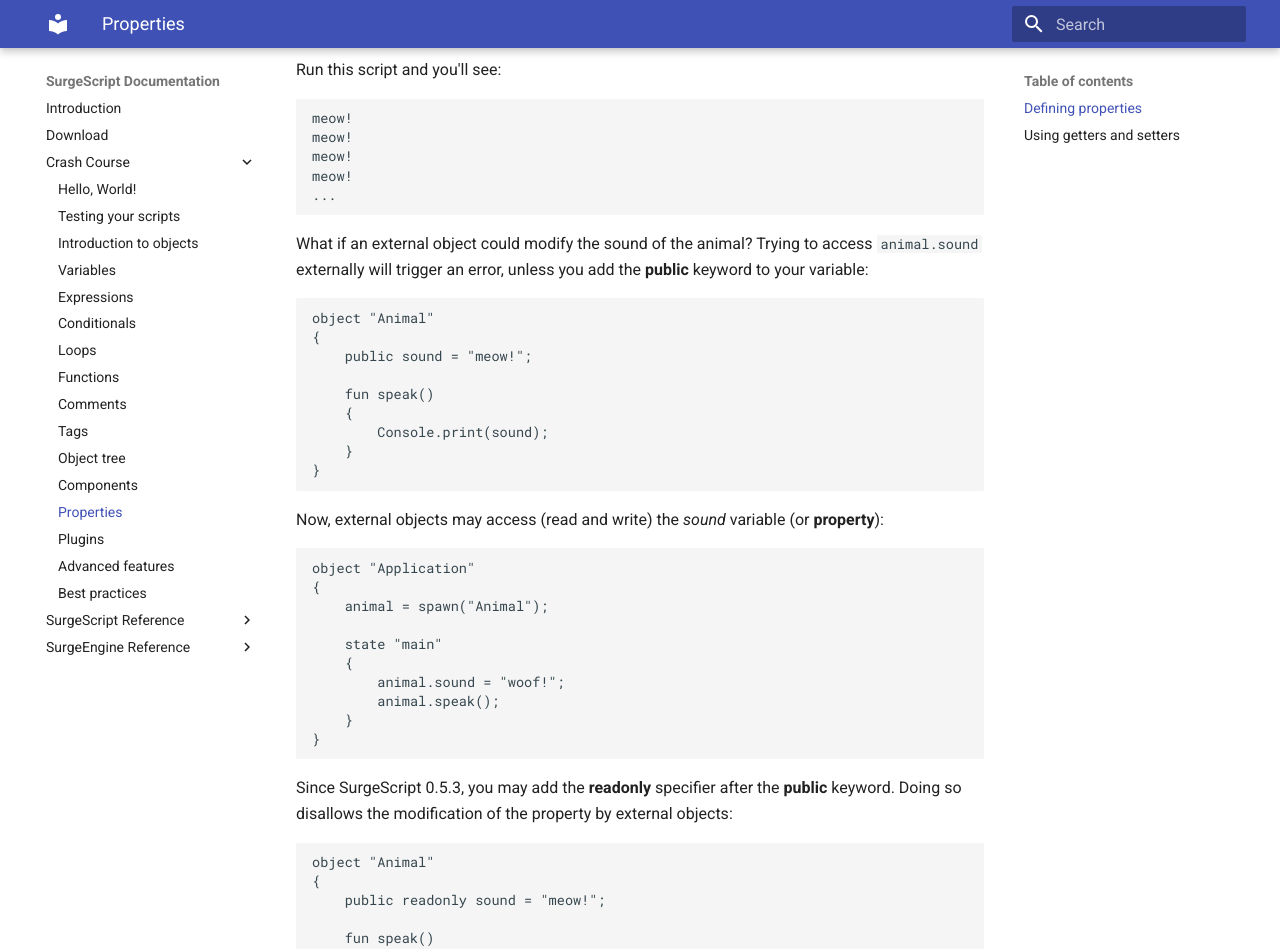
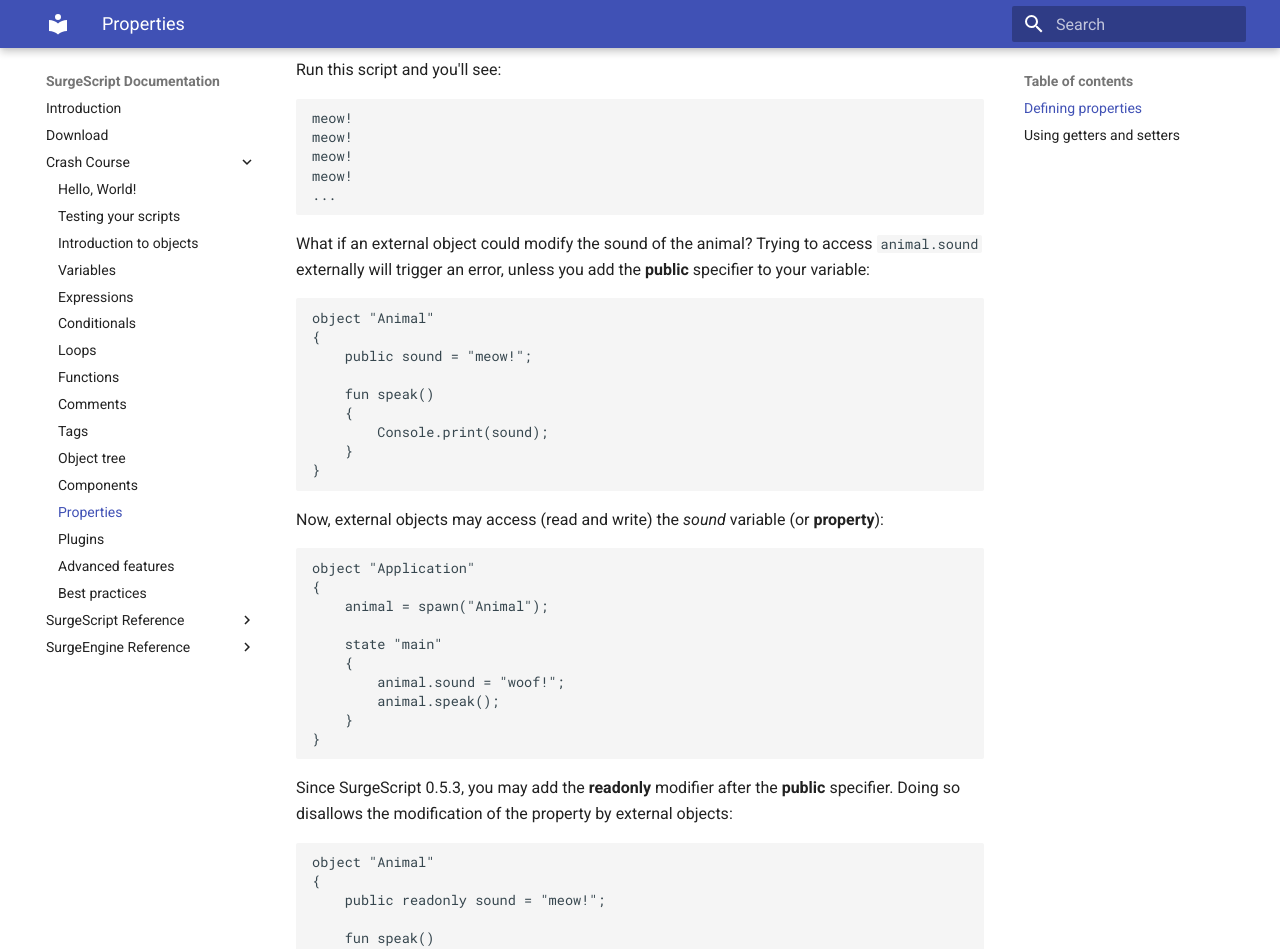
Before and after one commit to alemart/surgescript, an MkDocs documentation site: the page built from docs/tutorials/properties.md, in a window 1280 px wide and 1400 px high, scrolled down 841 px. Shown: the top 949 px of the window. Built offline with MkDocs 1.6.1 and Material for MkDocs 9.7.7, drawn with Linux system fonts in a browser that asks for light colours; old or Windows-style settings are respelled for this version of MkDocs.

Commit message:
Small changes

````diff
--- a/docs/tutorials/properties.md
+++ b/docs/tutorials/properties.md
@@ -44,7 +44,7 @@ meow!
 ...
 ```
 
-What if an external object could modify the sound of the animal? Trying to access `animal.sound` externally will trigger an error, unless you add the **public** keyword to your variable:
+What if an external object could modify the sound of the animal? Trying to access `animal.sound` externally will trigger an error, unless you add the **public** specifier to your variable:
 
 ```
 object "Animal"
@@ -73,7 +73,7 @@ object "Application"
 }
 ```
 
-Since SurgeScript 0.5.3, you may add the **readonly** specifier after the **public** keyword. Doing so disallows the modification of the property by external objects:
+Since SurgeScript 0.5.3, you may add the **readonly** modifier after the **public** specifier. Doing so disallows the modification of the property by external objects:
 
 ```
 object "Animal"
````
